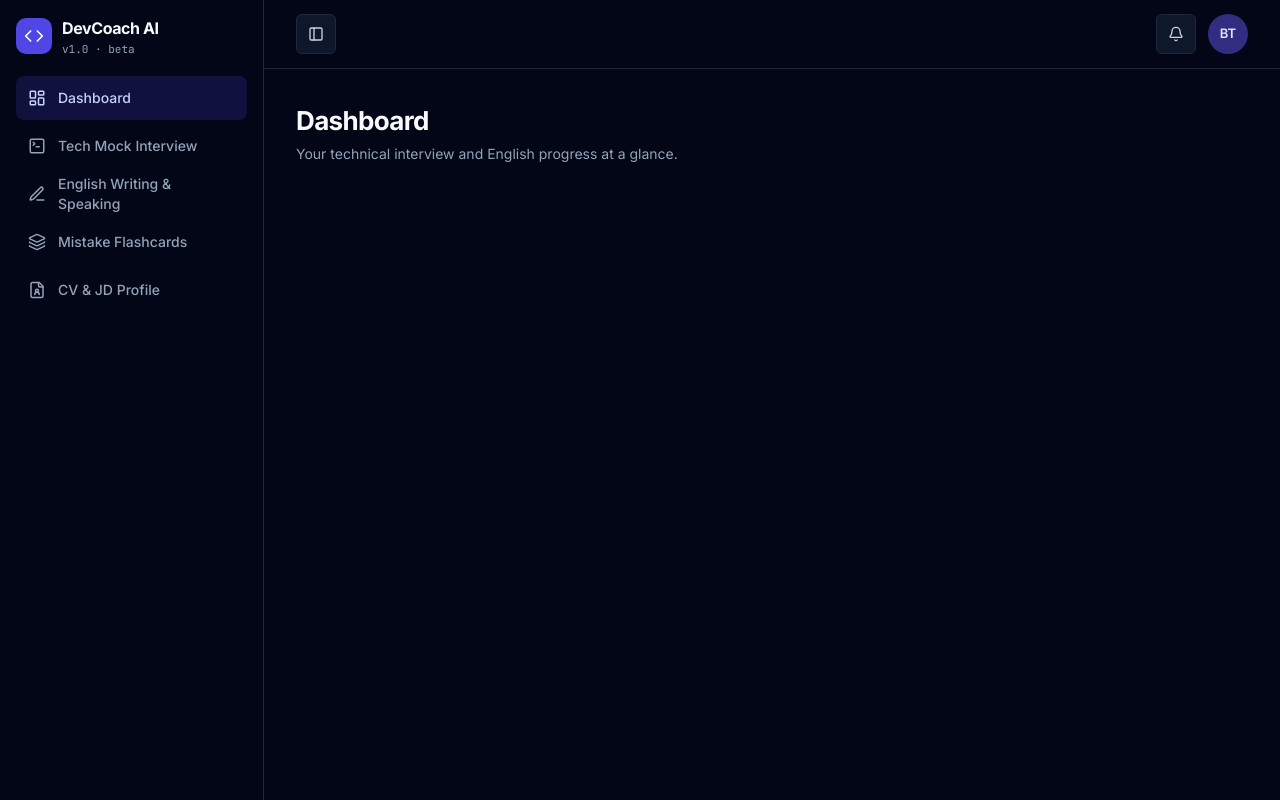
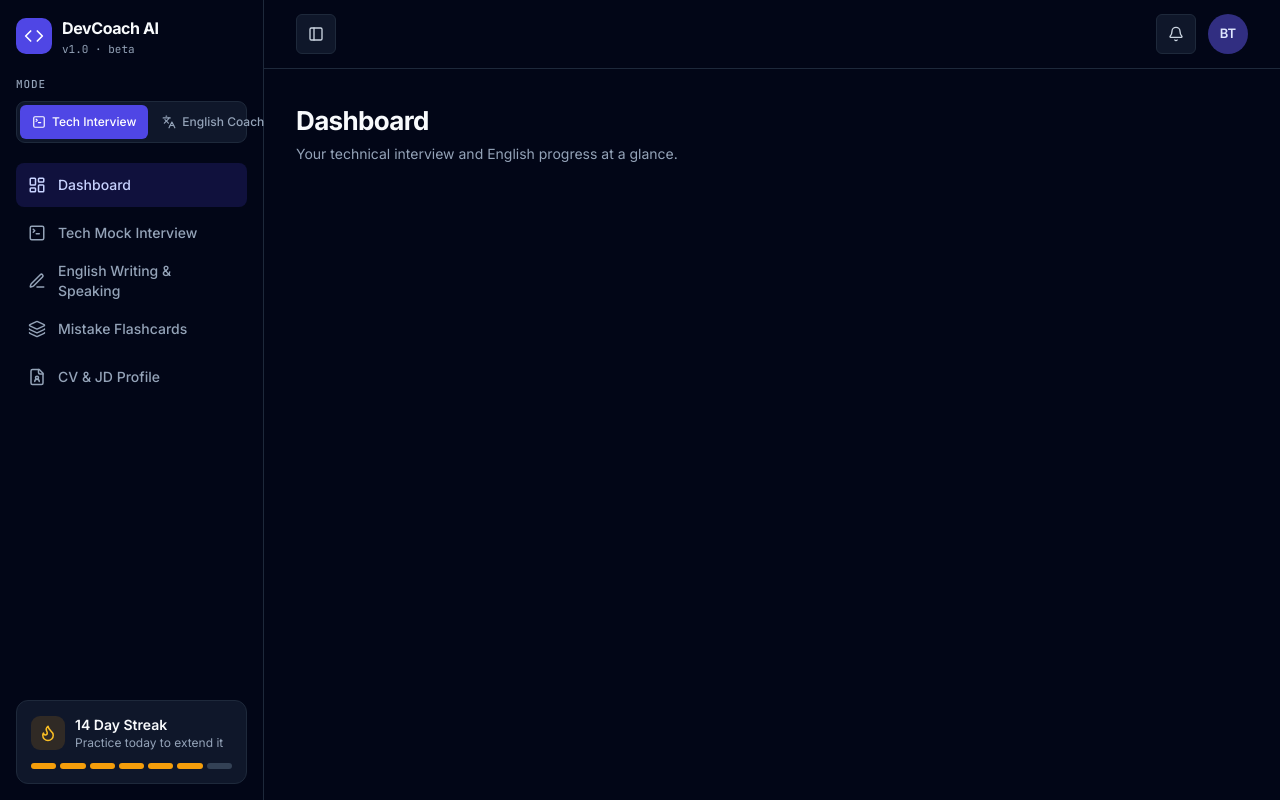
Before and after one commit to BoyTay/AI-Mock-Interview-Language-Coach, a React (Vite) app in the folder frontend/: page / in a window 1280 px wide. Built offline with nearby package versions, Linux system fonts and the light colour scheme.

Commit message:
Add mode switch and streak widget to the sidebar
Co-Authored-By: Claude Sonnet 5.5 <noreply@anthropic.com>

```diff
--- /dev/null
+++ b/frontend/src/components/layout/ModeSwitch.jsx
@@ -0,0 +1,37 @@
+import { Languages, SquareTerminal } from 'lucide-react'
+import { useLocation, useNavigate } from 'react-router-dom'
+import { cn } from '@/lib/utils'
+
+const MODES = [
+  { id: 'tech', label: 'Tech Interview', to: '/interview', icon: SquareTerminal },
+  { id: 'english', label: 'English Coach', to: '/english', icon: Languages },
+]
+
+export default function ModeSwitch() {
+  const { pathname } = useLocation()
+  const navigate = useNavigate()
+  const current = pathname === '/english' || pathname.startsWith('/english/') ? 'english' : 'tech'
+
+  return (
+    <div className="flex flex-col gap-2">
+      <span className="font-mono text-[11px] font-medium uppercase tracking-[.08em] text-slate-400">Mode</span>
+      <div className="flex gap-0.5 rounded-[9px] border border-slate-800 bg-slate-900 p-[3px]">
+        {MODES.map(({ id, label, to, icon: Icon }) => (
+          <button
+            key={id}
+            type="button"
+            aria-pressed={current === id}
+            onClick={() => navigate(to)}
+            className={cn(
+              'flex h-[34px] flex-1 items-center justify-center gap-1.5 whitespace-nowrap rounded-md px-3 text-xs font-medium',
+              current === id ? 'bg-indigo-600 text-white' : 'text-slate-400 hover:text-slate-200',
+            )}
+          >
+            <Icon className="size-3.5" aria-hidden="true" />
+            {label}
+          </button>
+        ))}
+      </div>
+    </div>
+  )
+}
--- a/frontend/src/components/layout/Sidebar.jsx
+++ b/frontend/src/components/layout/Sidebar.jsx
@@ -1,7 +1,13 @@
 import { Code } from 'lucide-react'
 import { NavLink } from 'react-router-dom'
 import { cn } from '@/lib/utils'
+import ModeSwitch from './ModeSwitch'
 import { NAV_ITEMS } from './navItems'
+import StreakWidget from './StreakWidget'
+
+// Mock values until the dashboard API exists (issue #34).
+const STREAK_DAYS = 14
+const STREAK_WEEK = [true, true, true, true, true, true, false]
 
 export default function Sidebar({ collapsed }) {
   return (
@@ -23,6 +29,8 @@ export default function Sidebar({ collapsed }) {
           </div>
         )}
       </div>
+
+      {!collapsed && <ModeSwitch />}
 
       <nav aria-label="Primary" className="flex flex-col gap-1">
         {NAV_ITEMS.map(({ to, label, icon: Icon, end }) => (
@@ -47,6 +55,10 @@ export default function Sidebar({ collapsed }) {
           </NavLink>
         ))}
       </nav>
+
+      <div className="mt-auto">
+        <StreakWidget days={STREAK_DAYS} week={STREAK_WEEK} collapsed={collapsed} />
+      </div>
     </aside>
   )
 }
--- /dev/null
+++ b/frontend/src/components/layout/StreakWidget.jsx
@@ -0,0 +1,39 @@
+import { Flame } from 'lucide-react'
+import { cn } from '@/lib/utils'
+
+export default function StreakWidget({ days, week, collapsed }) {
+  if (collapsed) {
+    return (
+      <div
+        className="flex flex-col items-center gap-1 rounded-xl border border-slate-800 bg-slate-900 py-2.5"
+        title={`${days} Day Streak`}
+      >
+        <Flame className="size-[18px] text-amber-400" aria-hidden="true" />
+        <span className="font-mono text-[13px] font-semibold text-slate-50">{days}</span>
+      </div>
+    )
+  }
+
+  return (
+    <div className="flex flex-col gap-3 rounded-xl border border-slate-800 bg-slate-900 p-3.5">
+      <div className="flex items-center gap-2.5">
+        <div className="flex size-[34px] items-center justify-center rounded-[9px] bg-amber-500/[.14]">
+          <Flame className="size-[18px] text-amber-400" aria-hidden="true" />
+        </div>
+        <div className="flex flex-col leading-tight">
+          <span className="text-sm font-semibold text-slate-50">{days} Day Streak</span>
+          <span className="text-xs text-slate-400">Practice today to extend it</span>
+        </div>
+      </div>
+      <div className="grid grid-cols-7 gap-1" aria-label="Last 7 days of practice">
+        {week.map((done, i) => (
+          <div
+            key={i}
+            data-filled={done}
+            className={cn('h-1.5 rounded-[3px]', done ? 'bg-amber-500' : 'bg-slate-700')}
+          />
+        ))}
+      </div>
+    </div>
+  )
+}
```
Also changed, not shown: 2 other files (tests, documents, lock files or other folders).
